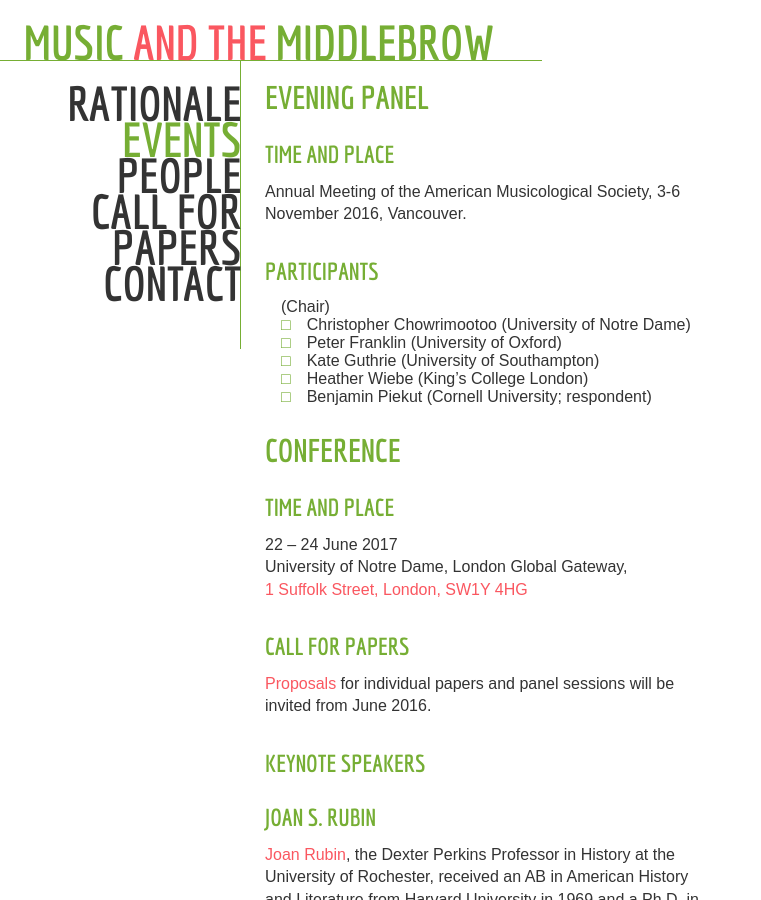
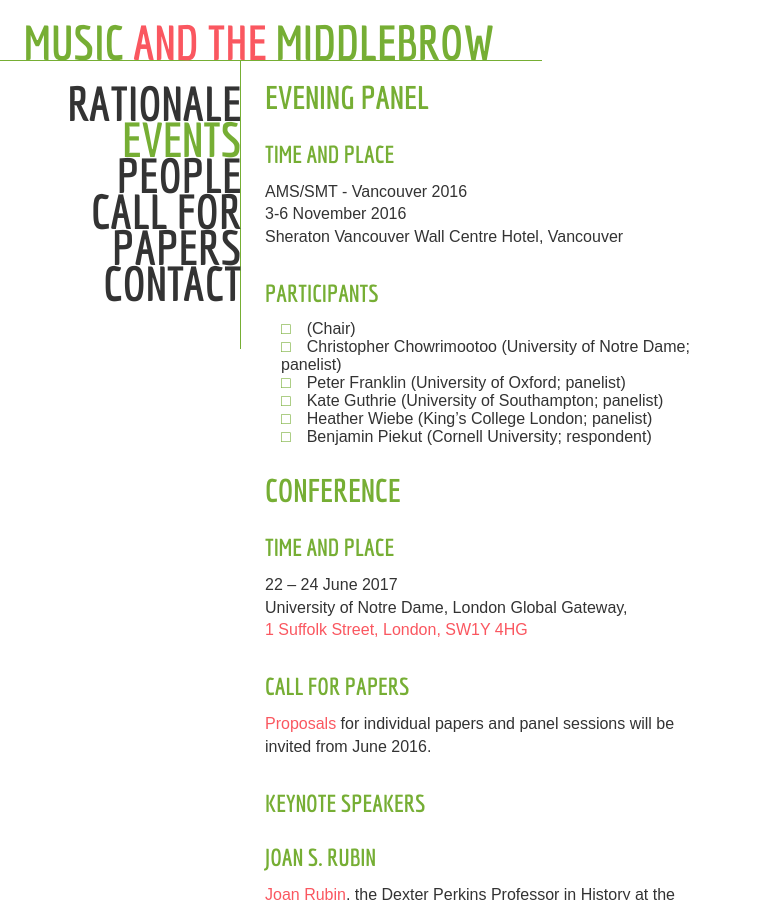
Before and after one commit to musicandthemiddlebrow/musicandthemiddlebrow.github.io, a Jekyll site: the page built from events.html, in a window 1280 px wide and 900 px high. Shown: the whole window, without its empty margins (0-761 px from the left). Built offline with Jekyll 4.4.1, drawn with Linux system fonts in a browser that asks for light colours.

Commit message:
Text edit

```diff
--- a/events.html
+++ b/events.html
@@ -6,15 +6,18 @@
 ---
 <h2>Evening Panel</h2>
 <h3>Time and Place</h3>
-<p>Annual Meeting of the American Musicological Society, 3-6 November 2016, Vancouver.</p>
+<p>AMS/SMT - Vancouver 2016
+  <br>3-6 November 2016
+  <br>Sheraton Vancouver Wall Centre Hotel, Vancouver</p>
 
 <h3>Participants</h3>
-  <ul> (Chair)
-  <li>Christopher Chowrimootoo (University of Notre Dame)</li>
-  <li>Peter Franklin (University of Oxford)</li>
-  <li>Kate Guthrie (University of Southampton)</li>
-  <li>Heather Wiebe (King’s College London)</li>
-  <li>Benjamin Piekut (Cornell University; respondent)
+  <ul>
+  <li>(Chair)</li>
+  <li>Christopher Chowrimootoo (University of Notre Dame; panelist)</li>
+  <li>Peter Franklin (University of Oxford; panelist)</li>
+  <li>Kate Guthrie (University of Southampton; panelist)</li>
+  <li>Heather Wiebe (King’s College London; panelist)</li>
+  <li>Benjamin Piekut (Cornell University; respondent)</li>
   </ul>
 
 
```
